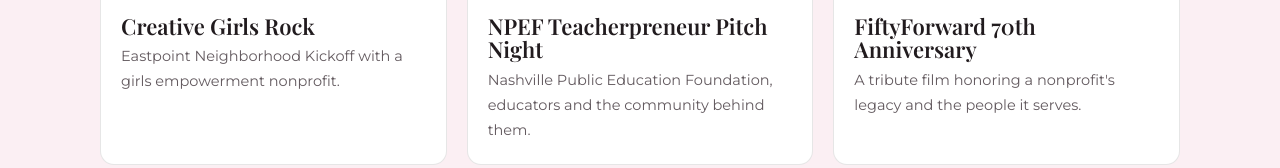
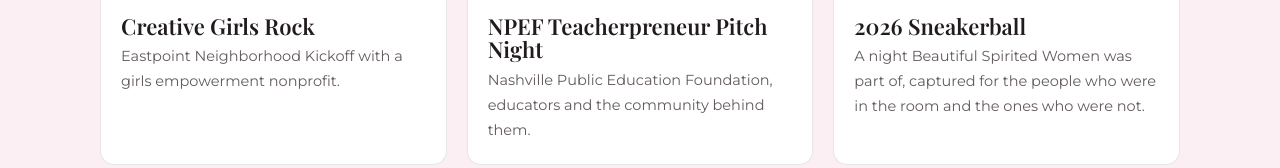
Before and after one commit to lawsofacefilms-lang/BSW, a plain HTML site: page index.html in a window 1280 px wide. Shown: the part 3936-4104 px from the top of the page. Drawn offline with nearby package versions, Linux system fonts and the light colour scheme; a web font is replaced by a local one.

Commit message:
Update index.html

```diff
--- a/index.html
+++ b/index.html
@@ -229,7 +229,7 @@
     <div class="proof">
       <article class="vid"><div class="poster" style="display:block"><iframe src="https://galleries.vidflow.co/videos/on2qcce3" title="Laws of Ace Films sample" style="width:100%;height:100%;border:0;display:block" allowfullscreen loading="lazy"></iframe></div><div class="body"><h3>Creative Girls Rock</h3><p>Eastpoint Neighborhood Kickoff with a girls empowerment nonprofit.</p></div></article>
       <article class="vid"><div class="poster" style="display:block"><iframe src="https://galleries.vidflow.co/videos/auap3dtj" title="Laws of Ace Films sample" style="width:100%;height:100%;border:0;display:block" allowfullscreen loading="lazy"></iframe></div><div class="body"><h3>NPEF Teacherpreneur Pitch Night</h3><p>Nashville Public Education Foundation, educators and the community behind them.</p></div></article>
-      <article class="vid"><div class="poster" style="display:block"><iframe src="https://galleries.vidflow.co/videos/y5dxgs87" title="Laws of Ace Films sample" style="width:100%;height:100%;border:0;display:block" allowfullscreen loading="lazy"></iframe></div><div class="body"><h3>FiftyForward 70th Anniversary</h3><p>A tribute film honoring a nonprofit's legacy and the people it serves.</p></div></article>
+      <article class="vid"><div class="poster" style="display:block"><iframe src="https://galleries.vidflow.co/videos/e20hj7gd" title="2026 Sneakerball" style="width:100%;height:100%;border:0;display:block" allowfullscreen loading="lazy"></iframe></div><div class="body"><h3>2026 Sneakerball</h3><p>A night Beautiful Spirited Women was part of, captured for the people who were in the room and the ones who were not.</p></div></article>
       <article class="vid"><div class="poster" style="display:block"><iframe src="https://galleries.vidflow.co/videos/hnue39jy" title="Laws of Ace Films sample" style="width:100%;height:100%;border:0;display:block" allowfullscreen loading="lazy"></iframe></div><div class="body"><h3>MNPS Elementary Music Festival</h3><p>Young people at the center of the story, delivered as a recap families and the district shared.</p></div></article>
     </div>
   </div>
```
